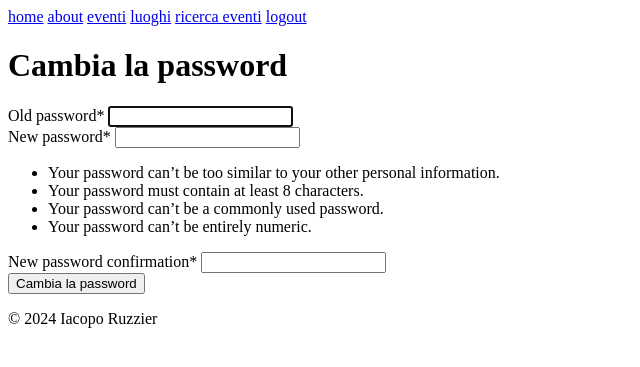
After one commit to Hoolywear/tec_folklore_prj, a Django app: page /users/profile/change-password/ in a window 1280 px wide. The commit adds this page. Shown: the top 367 px of the page, without its empty margins (0-640 px from the left). Run offline with Django 4.2, Linux system fonts and the light colour scheme; the visitor is signed in with stand-in values (Sample User, id 1); parts of the project's set-up code (start-up, migrations or seed data) failed here and were passed over; some libraries are stand-ins or nearby versions.

Commit message:
added change password functionality

```diff
--- a/users/forms.py
+++ b/users/forms.py
@@ -1,6 +1,6 @@
 from crispy_forms.helper import FormHelper
 from crispy_forms.layout import Submit
-from django.contrib.auth.forms import UserCreationForm, AuthenticationForm
+from django.contrib.auth.forms import UserCreationForm, AuthenticationForm, PasswordChangeForm
 from django.contrib.auth.models import User
 from django.forms import ModelForm
 
@@ -47,3 +47,9 @@ class UserDeleteForm(ModelForm):
     class Meta:
         model = User
         fields = []
+
+
+class UserChangePasswordForm(PasswordChangeForm):
+    helper = FormHelper()
+    helper.form_id = 'user_password_change_form'
+    helper.add_input(Submit('submit', 'Cambia la password'))
--- /dev/null
+++ b/users/templates/users/change_password.html
@@ -0,0 +1,9 @@
+{% extends 'base.html' %}
+{% load crispy_forms_tags %}
+
+{% block title %} Cambia la password {% endblock %}
+
+{% block content %}
+    <h1>Cambia la password</h1>
+    {% crispy form %}
+{% endblock %}
--- a/users/templates/users/update_user.html
+++ b/users/templates/users/update_user.html
@@ -9,6 +9,6 @@
     {% crispy form %}
 
     <a href="{% url 'users:profile' %}">ritorna al profilo</a>
-    <a href="">cambia la password</a>
+    <a href="{% url 'users:change_password' %}">cambia la password</a>
     <a href="{% url 'users:delete_user' %}" style="color: red;">elimina il profilo</a>
 {% endblock %}
--- a/users/urls.py
+++ b/users/urls.py
@@ -15,4 +15,5 @@ urlpatterns = [
     path('profile/', profile, name='profile'),
     path('profile/update-user/', UserUpdateView.as_view(), name='update_user'),
     path('profile/delete-user', UserDeleteView.as_view(), name='delete_user'),
+    path('profile/change-password/', UserChangePasswordView.as_view(), name='change_password'),
 ]
--- a/users/views.py
+++ b/users/views.py
@@ -1,6 +1,7 @@
 from django.contrib.auth.decorators import login_required
 from django.contrib.auth.mixins import LoginRequiredMixin
-from django.contrib.auth.views import LoginView
+from django.contrib.auth.views import LoginView, PasswordChangeView
+from django.contrib.messages.views import SuccessMessageMixin
 from django.shortcuts import render
 from django.urls import reverse_lazy
 from django.views.generic import CreateView, FormView, UpdateView, DeleteView
@@ -45,3 +46,10 @@ class UserDeleteView(LoginRequiredMixin, DeleteView):
 
     def get_object(self):
         return self.request.user
+
+
+class UserChangePasswordView(LoginRequiredMixin, SuccessMessageMixin, PasswordChangeView):
+    template_name = 'users/change_password.html'
+    form_class = UserChangePasswordForm
+    success_message = "Password cambiata con successo"
+    success_url = reverse_lazy('users:profile')
```
